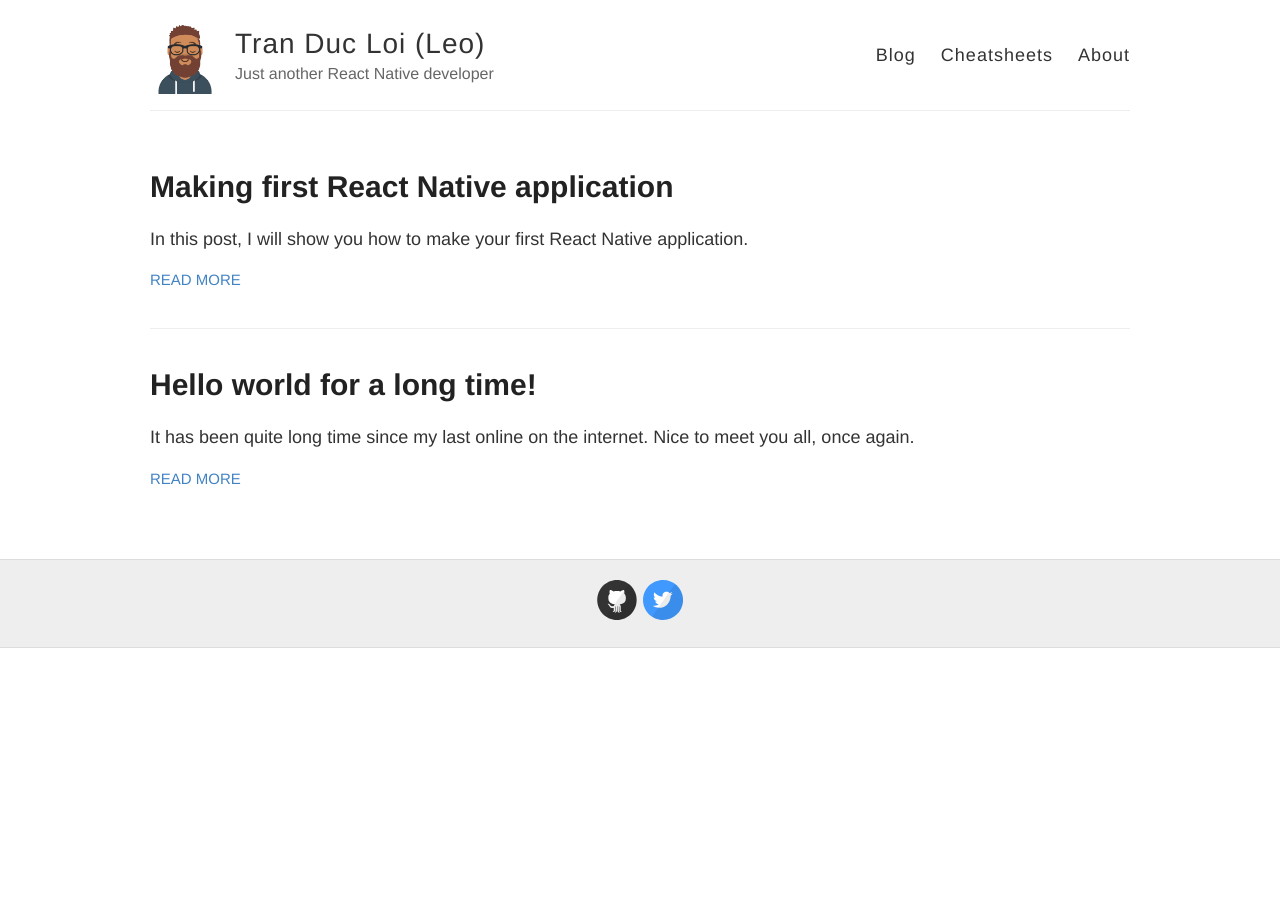
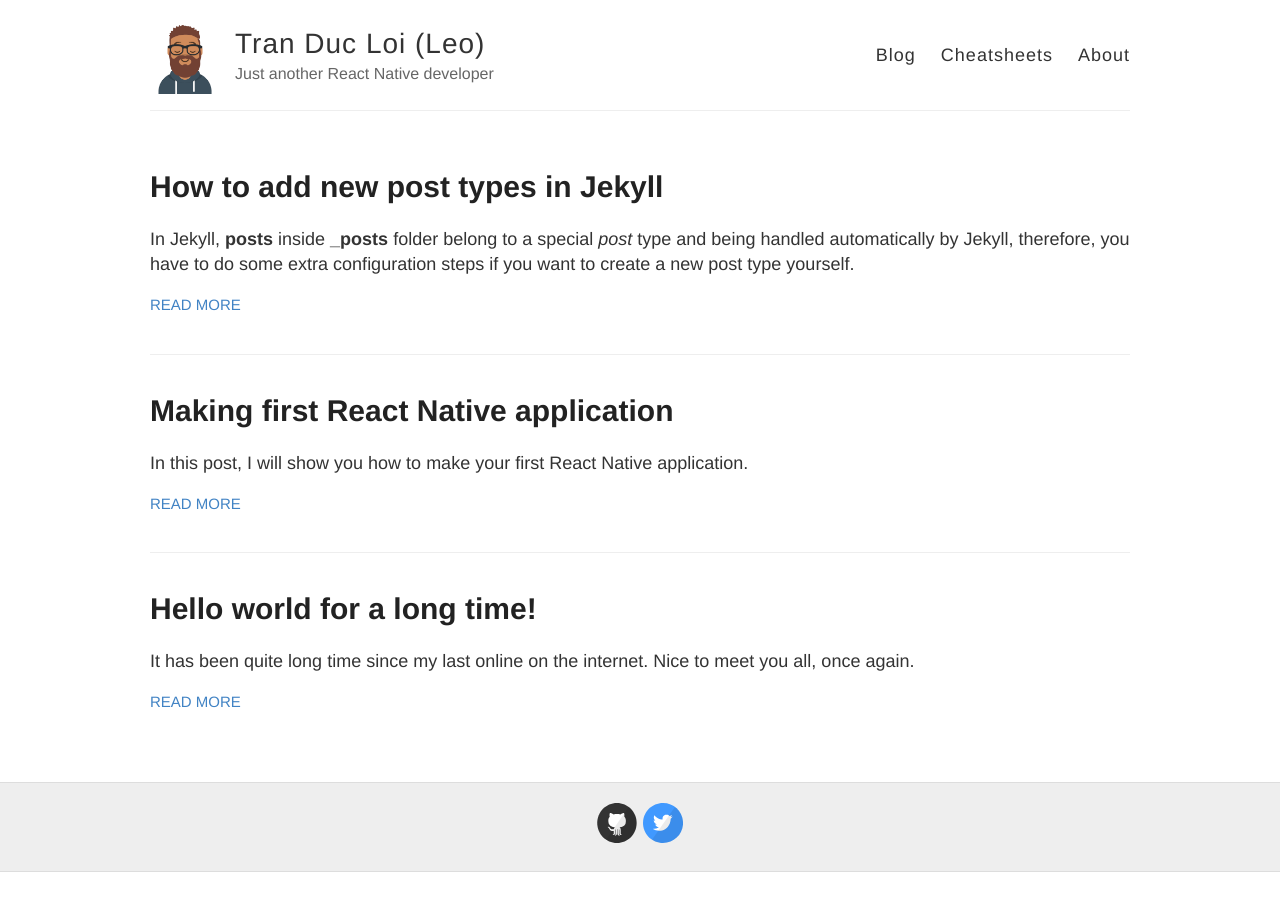
Before and after one commit to loitd/loitd.github.io, a Jekyll site: the page built from index.html, in a window 1280 px wide. Built offline with Jekyll 4.4.1, drawn with Linux system fonts in a browser that asks for light colours.

Commit message:
updated-by-loitd

````diff
--- a/_config.yml
+++ b/_config.yml
@@ -85,7 +85,8 @@ exclude:
   - README.md
   - CNAME
 
-# Added by Loitd. This collection cheatsheets tell Jekyll to allow parsing files from _cheatsheets folder
+# Added by Loitd. This collection cheatsheets tell Jekyll to allow parsing files
+# from _cheatsheets folder. Refer to https://jekyllrb.com/docs/permalinks/#collections for more
 collections:
   cheatsheets:
     output: true
--- /dev/null
+++ b/_posts/2020-12-04-jekyll-how-to-add-new-post-types.md
@@ -0,0 +1,84 @@
+---
+layout: post
+title: How to add new post types in Jekyll
+---
+
+In Jekyll, **posts** inside **_posts** folder belong to a special *post* type and being handled automatically by Jekyll, therefore, you have to do some extra configuration steps if you want to create a new post type yourself.
+
+In this tutorial, I will create a new type called *cheatsheets* step-by-step from ground up. Before we begin, here is the layout of the final project:
+
+![Jekyll Project Directory Layout]({{ site.baseurl }}/images/20201204/jekyll-project-directory-tree)
+
+## Step 1: Create a new folder
+As I need to create a new post type named *cheatsheets*, I will create a new folder named *_cheatsheets* in the root folder, at the same directory level with *_posts*.
+
+## Step 2: Create a cheatsheet layout
+Create a file named *cheatsheet.html* inside *_layouts* folder with below content:
+
+```
+---
+layout: default
+---
+
+<article class="post cheatsheet">
+  <h1>{{ page.title }}</h1>
+
+  <div class="entry">
+    {{ content }}
+  </div>
+
+  <div class="date">
+    Last updated on {{ page.date | date: "%B %e, %Y" }}
+  </div>
+
+  {% include disqus.html %}
+</article>
+```
+
+## Step 3: Create a html file to handle the url
+Since I want users to navigate to the new post type *cheatsheet* using `/cheatsheets/` url, I will create a new file named *cheatsheets.html* at the root of the project. Fill the file with the following content:
+
+```
+---
+layout: default
+---
+
+<div class="posts cheatsheets">
+  {% for cheatsheet in site.cheatsheets %}
+    <article class="post">
+
+      <h1><a href="{{ site.baseurl }}{{ cheatsheet.url }}">{{ cheatsheet.title }}</a></h1>
+
+      <div class="entry">
+        {{ cheatsheet.excerpt }}
+      </div>
+
+      <a href="{{ site.baseurl }}{{ cheatsheet.url }}" class="read-more">Read More</a>
+    </article>
+  {% endfor %}
+</div>
+```
+
+## Step 4: Create new cheatsheet files inside _cheatsheets folder
+Now we will create a new *cheatsheet* file inside the created *_cheatsheets* folder named *2020-12-04-jekyll-so-good.md* then fill the file with the following content:
+
+```
+---
+layout: cheatsheet
+title: Markdown Cheatsheet
+---
+
+This is a complete Markdown cheatsheet. Press Control+F to speedup your findings.
+```
+
+## Step 5: Modify project configuration
+Now the final step, open the *_config.yml* and add the following configuration lines to the end of the file:
+
+```
+collections:
+  cheatsheets:
+    output: true
+    permalink: /:collection/:title/
+```
+
+Now you can test your newly configuration by browsing the `/cheatsheets/` url.
````
Also changed, not shown: _cheatsheets/2020-12-04-Markdow-Cheatsheet.md (deleted, +0 -6 lines), _cheatsheets/2020-12-04-Markdown-Cheatsheet.md (added, +6 -0 lines), _posts/2020-12-03-Hello-World.md (+0 -1 lines), images/20201204/jekyll-project-directory-tree.png (added).
